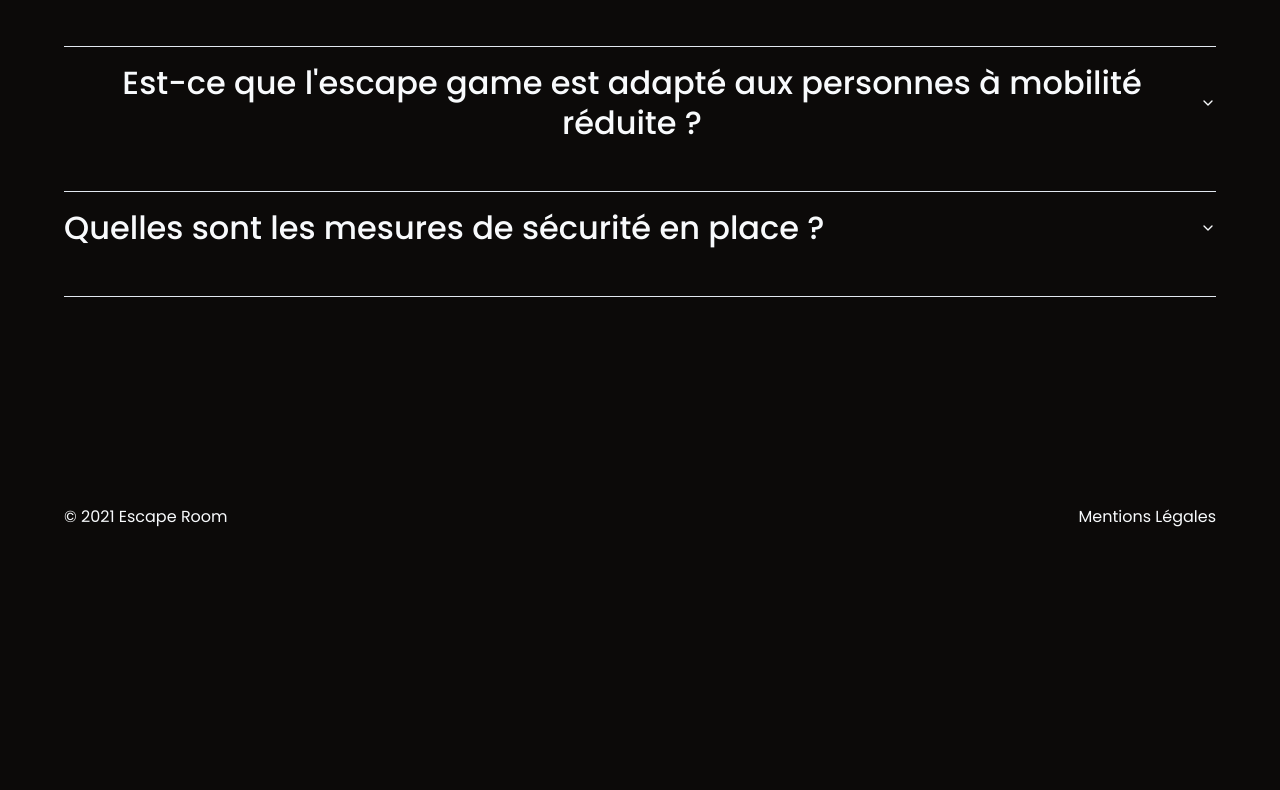
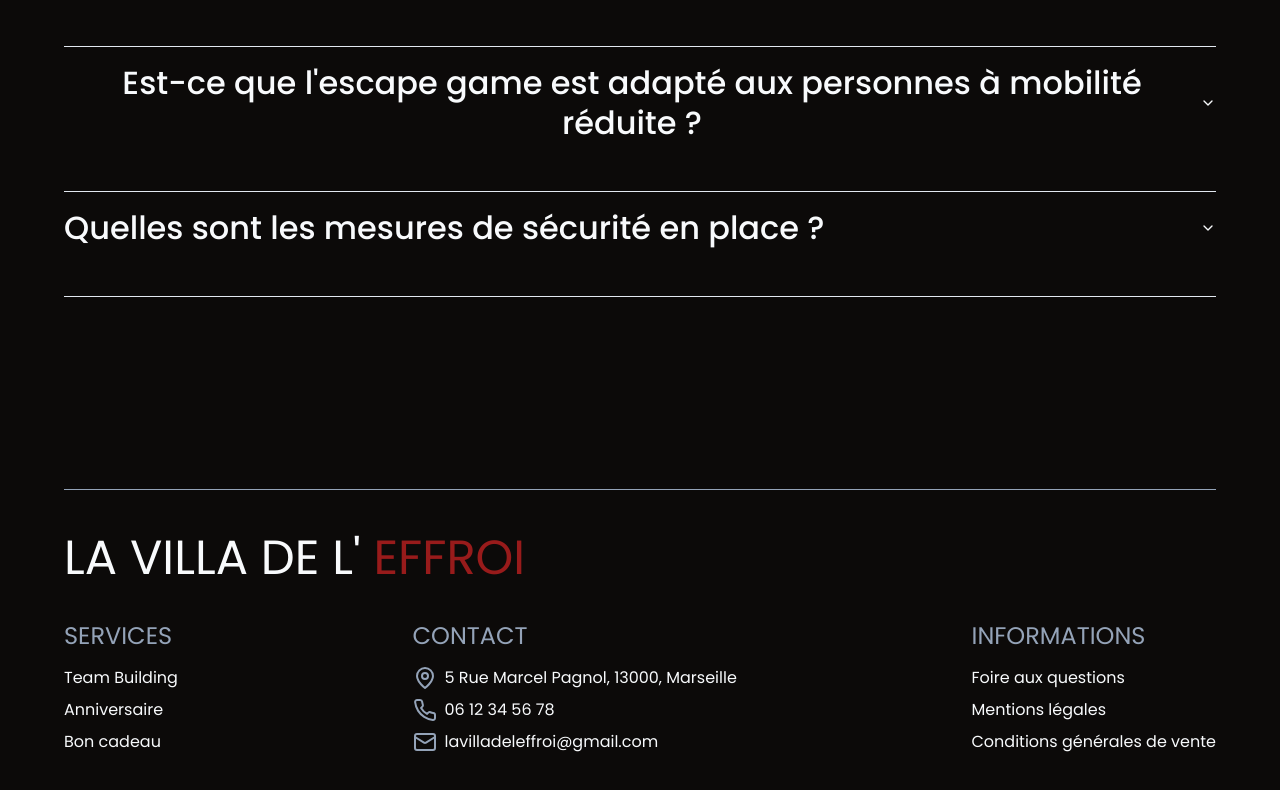
Before and after one commit to SebastienLaurentt/Escape-Game, a Next.js app: page / in a window 1280 px wide. Shown: the part 3385-4175 px from the top of the page. Before the commit the page ends 3930 px from the top, so only its background shows below. Built offline with nearby package versions, Linux system fonts and the light colour scheme.

Commit message:
update content and css

```diff
--- a/components/shared/Footer.tsx
+++ b/components/shared/Footer.tsx
@@ -1,9 +1,53 @@
+import { Mail, MapPin, Phone } from "lucide-react";
+
 const Footer = () => {
   return (
-    <footer className="mx-auto flex w-full flex-row justify-between p-4  text-xs md:px-6 md:text-sm lg:px-10 xl:mx-auto xl:px-16  2xl:max-w-[2000px] ">
-      <span>© 2021 Escape Room</span>
-      <div>
-        <span>Mentions Légales</span>
+    <footer className=" mx-6 flex flex-col  justify-between border-t border-slate-400 pt-4 lg:py-8 text-xs  md:mx-10 md:text-sm  xl:mx-16   2xl:max-w-[2000px] ">
+      <span className="mb-6 text-2xl uppercase md:text-3xl xl:text-4xl">
+        La Villa de l&apos; <span className="text-accent">Effroi</span>
+      </span>
+      <div className="gap-x-2 md:flex md:flex-row md:justify-between ">
+        <div className="mb-6">
+          <span className="text-lg uppercase text-slate-400">Services </span>
+          <div className="mt-3 flex flex-col gap-y-2 text-sm">
+            <span>Team Building</span>
+            <span>Anniversaire</span>
+            <span>Bon cadeau</span>
+          </div>
+        </div>
+        <div className="mb-6">
+          <span className="text-lg  uppercase text-slate-400">Contact </span>
+          <div className="mt-3 flex flex-col gap-y-2 text-sm">
+            <span className="flex flex-row items-center gap-x-2">
+              <span className="text-slate-400">
+                <MapPin />
+              </span>
+              5 Rue Marcel Pagnol, 13000, Marseille
+            </span>
+            <span className="flex flex-row items-center gap-x-2">
+              <span className="text-slate-400">
+                <Phone />
+              </span>
+              06 12 34 56 78
+            </span>
+            <span className="flex flex-row items-center gap-x-2">
+              <span className="text-slate-400">
+                <Mail />
+              </span>
+              lavilladeleffroi@gmail.com
+            </span>
+          </div>
+        </div>
+        <div className="mb-6">
+          <span className="text-lg  uppercase text-slate-400">
+            Informations
+          </span>
+          <div className="mt-3 flex flex-col gap-y-2 text-sm">
+            <span>Foire aux questions</span>
+            <span>Mentions légales</span>
+            <span>Conditions générales de vente</span>
+          </div>
+        </div>
       </div>
     </footer>
   );
```
